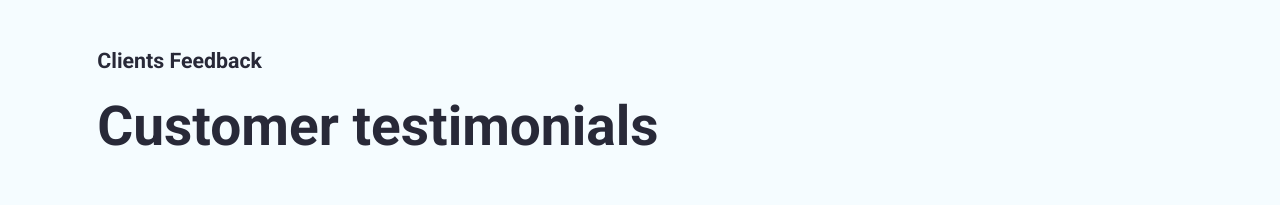
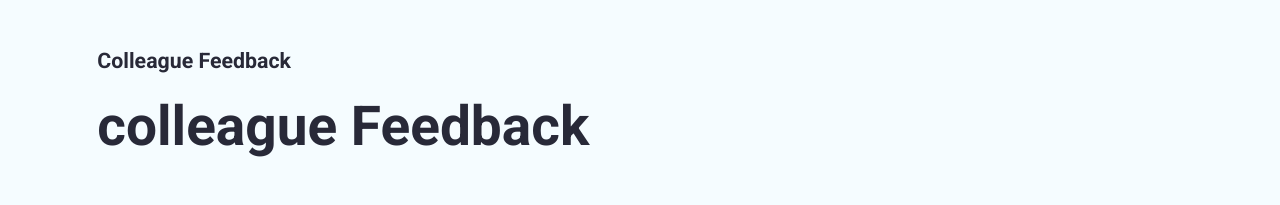
Before and after one commit to Ankit1998find/PORTFOLIO, a plain HTML site: page index.html in a window 1280 px wide. Shown: the part 2386-2591 px from the top of the page. Drawn offline with nearby package versions, Linux system fonts and the light colour scheme.

Commit message:
fourth commit

```diff
--- a/index.html
+++ b/index.html
@@ -181,8 +181,8 @@
                 </div>
             </section>
             <section class="testimonials-section mt-5" id="testimonial">
-                <p>Clients Feedback</p>
-                <h4>Customer testimonials</h4>
+                <p>Colleague Feedback</p>
+                <h4>colleague Feedback</h4>
                 <div class="row">
                     <div class="col-md-4">
                         <div class="testimonial">
```
